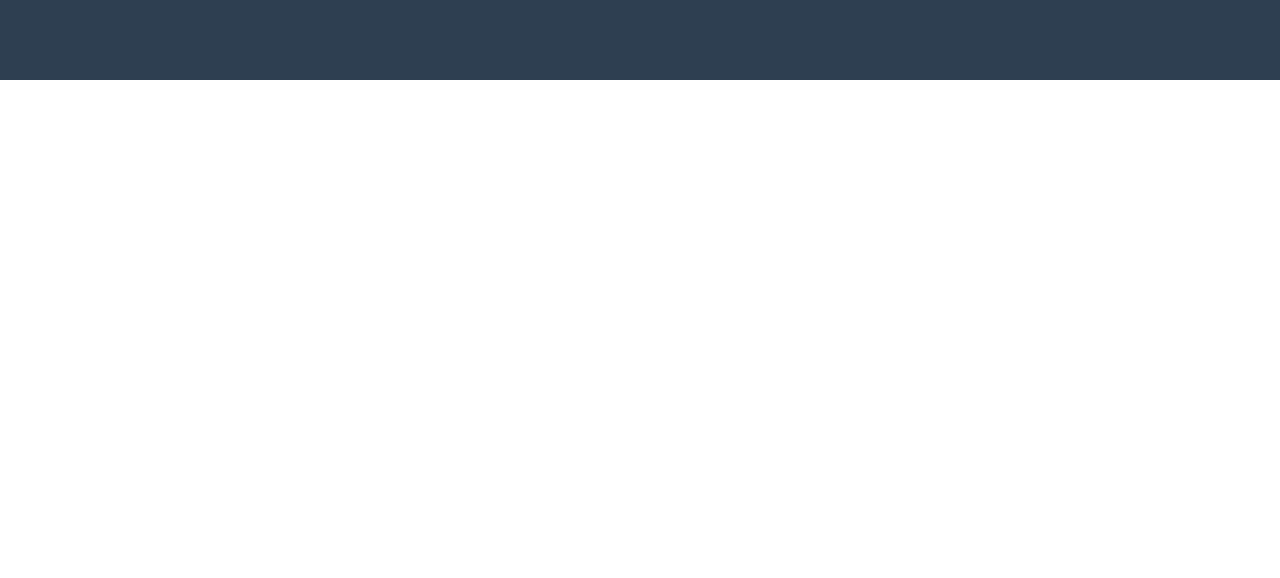
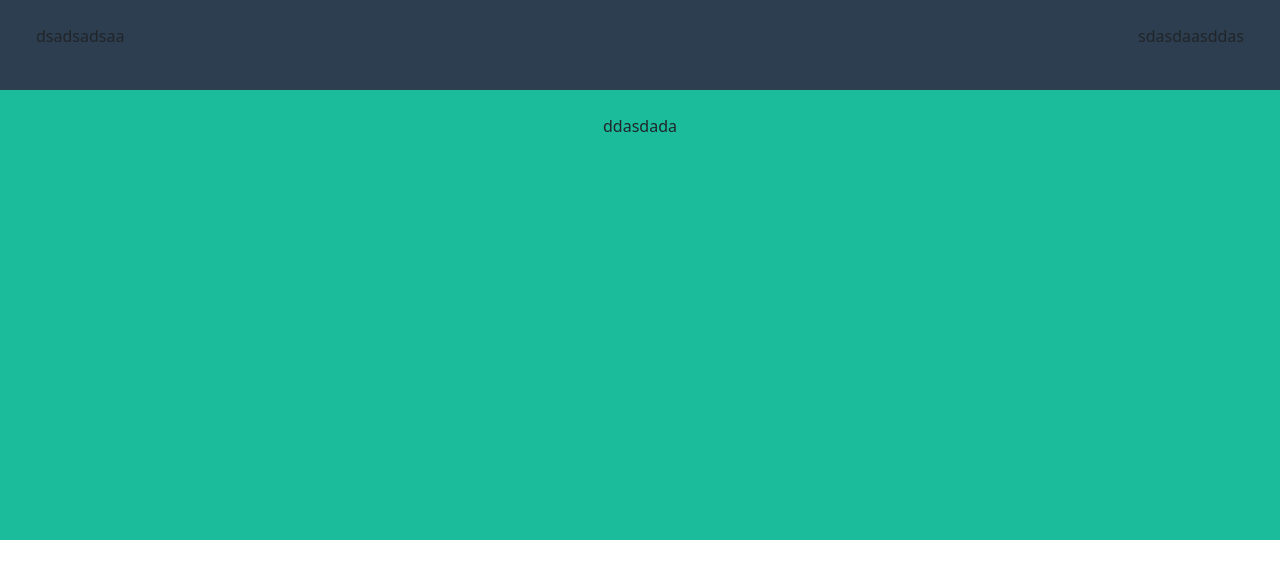
Before and after one commit to AndreaBevilacqua/html-css-bootstrap-freelancer, a plain HTML site: page index.html in a window 1280 px wide. Drawn offline with nearby package versions, Linux system fonts and the light colour scheme.

Commit message:
added jumbotron

```diff
--- a/css/style.css
+++ b/css/style.css
@@ -1,4 +1,9 @@
 header {
-    min-height: 80px;
+    min-height: 90px;
     background-color: #2C3E50;
 }
+
+.jumbotron {
+    min-height: 450px;
+    background-color: #1ABC9C;
+}
--- a/index.html
+++ b/index.html
@@ -13,11 +13,23 @@
     <header>
         <div class="container-fluid">
             <div class="row align-items-center p-4">
-                <div class="col-6"></div>
-                <div class="col-6 text-end"></div>
+                <div class="col-6">dsadsadsaa</div>
+                <div class="col-6 text-end">sdasdaasddas</div>
             </div>
         </div>
     </header>
 
+    <div class="jumbotron">
+        <div class="container-fluid">
+            <div class="row p-4">
+                <div class="col-4 offset-4 text-center">ddasdada</div>
+            </div>
+        </div>
+    </div>
+
+    <main>
+
+    </main>
+
 </body>
 </html>
```
